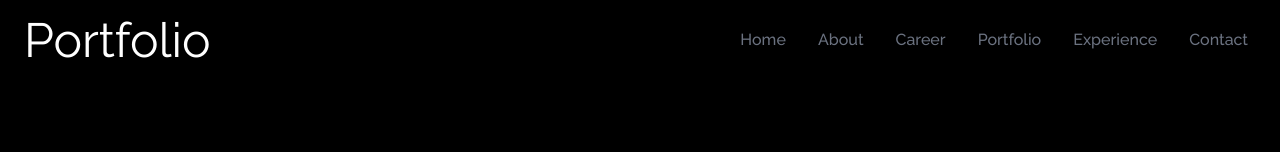
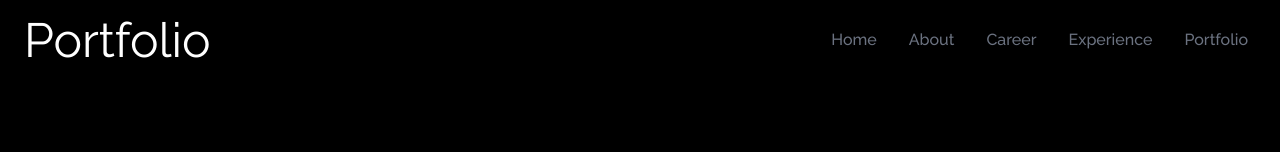
Before and after one commit to ethan2000liu/Portfolio, a React (Create React App) app: page / in a window 1280 px wide. Shown: the top 152 px of the page. Built offline with nearby package versions, Linux system fonts and the light colour scheme.

Commit message:
fixed Career button

```diff
--- a/src/components/NavBar.jsx
+++ b/src/components/NavBar.jsx
@@ -14,19 +14,15 @@ const NavBar = () => {
     },
     {
       id: 3,
-      link: "career",
+      link: "Career",
     },
     {
       id: 4,
-      link: "portfolio",
+      link: "experience",
     },
     {
       id: 5,
-      link: "experience",
-    },
-    {
-      id: 6,
-      link: "contact",
+      link: "portfolio",
     },
   ];
 
```
